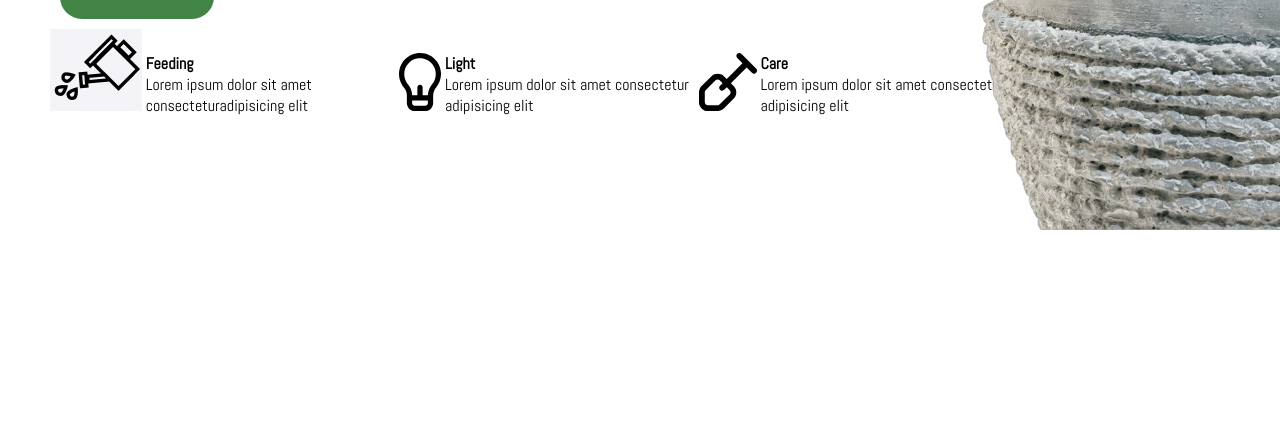
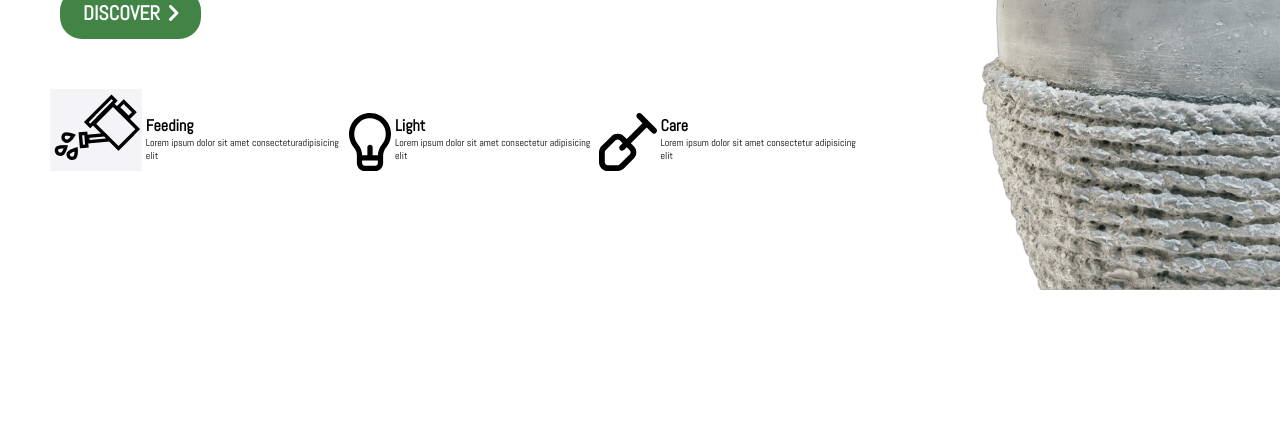
Before and after one commit to harshalvrm/Live-Class-Project-06, a website: page index.html in a window 1280 px wide. Shown: the part 368-800 px from the top of the page. Drawn offline with Linux system fonts and the light colour scheme; a web font is replaced by a local one.

Commit message:
Updated CSS

```diff
--- a/style.css
+++ b/style.css
@@ -31,14 +31,14 @@
 
 #navMid h4 {
     margin: 0 40px;
+    text-decoration:none;
+    text-underline-offset: 0.2rem;
 }
 
-/* #navMid h4 : hover{
-    text-underline-offset: 10px;
+#navMid h4:hover {
     text-decoration: underline;
-    cursor: grab;
-} */
-
+    cursor: pointer;
+ }
 
 /* End Section of Nav */
 #navEnd{
@@ -60,7 +60,6 @@ margin-left: 50px;
 }
 
 #midWholePart11{
-    position:relative;
     width: 800px;
 }
 
@@ -79,7 +78,6 @@ border-color: red;
 
 #midWholePart12 div {
     display: inline-block;
-    font-size: 10px;
 
 
 }
@@ -87,36 +85,66 @@ border-color: red;
 
 /* Discover button with greater than */
 #midWholePart121 {
-    height: 70px;
+
+    height: 40px;
     float: left;
-    /* to be set after the > sign */
     background-color: #418446;
     border-radius: 22px;
-    color: #fff;
-    margin-right: 1500px;
-    margin-top: 25px;
     margin: 10px;
-   padding: 5px;
+    padding: 5px;
+    margin-top: 60px;
+
 }
 
-/* This Css is used to bring Discover and '>' sign in a single line. Spent more than 3 hours to solve the bug. */
-#midWholePart121 div{
-    display:inline-block;
+/* Targets Discovery*/
+#midWholePart122 {
+    width: 50px;
+    text-align: center;
+    margin-bottom: 2.5px;
 }
 
 
+/* To change the size of arrow symbol (svg image) after Discover.
+#*/
+#midWholePart122 img{
+    width: 10px;
+    margin-right: 30px ;
+    }
 
+
+/* This Css is used to bring Discover and '>' sign in a single line. Spent more than 3 hours to solve the bug. Plus used to both at the center of a button. */
+#midWholePart121 div{
+    position: relative;
+    display:inline-block;
+    font-size: 10px;
+    color: #fff;
+    margin-top:3px ;
+    left: 18px;
+    margin-top: 6px;
+
+}
+
+/* All the items below Disovery The last part of the webpage*/
 #midWholePart13 div {
+    position: relative;
     display: inline-block;
     overflow: hidden;
+    margin-top:20px;
+
 }
 
-#midWholePart13Parts{
+#midWholePart13Parts {
     float: left;
+    text-align: center;
+    margin
 }
 
-.text{
-      width: 250px;
+.text {
+    height: 40px;
+    position: relative;
+    width: 200px;
+    font-size: 10px;
+
 }
 
 #midWhole{
```
Also changed, not shown: index.html (+1 -1 lines), Screenshot_final.png (added).
